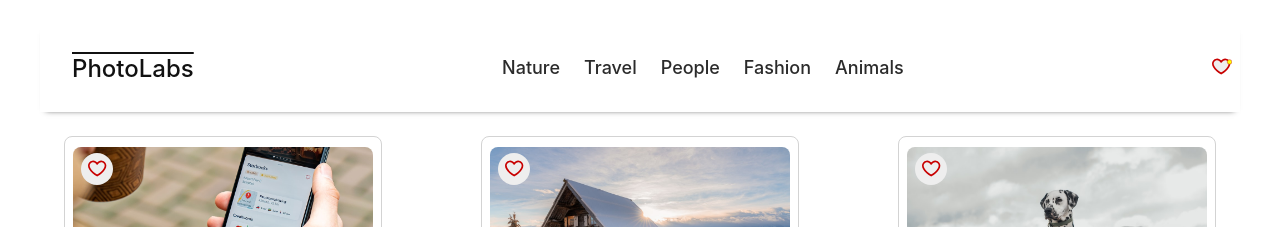
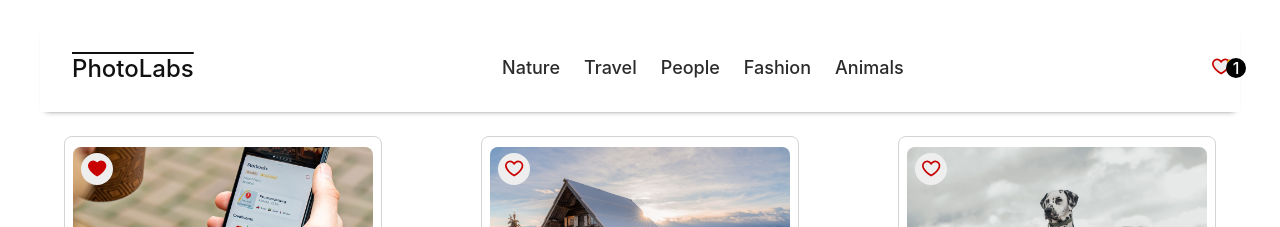
Before and after one commit to moastra/photolabs, a React (Create React App) app in the folder frontend/: page / in a window 1280 px wide. Both pictures are taken after a click on the element 97 px from the left and 169 px from the top of the page. Shown: the top 227 px of the page. Built offline with nearby package versions, Linux system fonts and the light colour scheme; the HTML template or start-up script is replaced by a standard one.

Commit message:
fixed the like button to properly fill and the counter now properly shows how many liked photos

```diff
--- a/frontend/src/components/FavBadge.jsx
+++ b/frontend/src/components/FavBadge.jsx
@@ -3,12 +3,17 @@
 
 import '../styles/FavBadge.scss';
 
-const FavBadge = ({ isFavPhotoExist }) => {
+const FavBadge = ({ isFavPhotoExist, favoriteCount }) => {
   return (
     <div className='fav-badge'>
       <FavIcon displayAlert={!!isFavPhotoExist}/>
+      {isFavPhotoExist && (
+        <div className="fav-badge__count">
+          <span>{favoriteCount}</span>
+        </div>
+      )}
     </div>
-  )
+  );
 };
 
 export default FavBadge;
--- a/frontend/src/components/PhotoFavButton.jsx
+++ b/frontend/src/components/PhotoFavButton.jsx
@@ -3,20 +3,14 @@
 import FavIcon from './FavIcon';
 import '../styles/PhotoFavButton.scss';
 
-function PhotoFavButton() {
-  const [isFavorited, setIsFavorited] = useState(false);
-
-  const toggleFavorite = useCallback(() => {
-    setIsFavorited((prevState) => !prevState);
-  }, []);
-
+const PhotoFavButton = ({isFavorite, onClick}) => {
   return (
     <div
-      className={`photo-list__fav-icon ${isFavorited ? 'active' : 'inactive'}`}
-      onClick={toggleFavorite}
+      className={`photo-list__fav-icon ${isFavorite ? 'active' : 'inactive'}`}
+      onClick={onClick}
     >
       <div className="photo-list__fav-icon-svg">
-        <FavIcon filled={isFavorited} />
+        <FavIcon selected={isFavorite} />
       </div>
     </div>
   );
--- a/frontend/src/components/PhotoList.jsx
+++ b/frontend/src/components/PhotoList.jsx
@@ -1,20 +1,18 @@
 import React from "react";
 import PhotoListItem from "./PhotoListItem";
-import photos from "mocks/photos";
 import "../styles/PhotoList.scss";
 
 
 
-const PhotoList = () => {
+const PhotoList = ({photos, favoritePhotos, toggleFavorite}) => {
   return (
     <ul className="photo-list">
-      {photos.map(({ id, urls, user, location }) =>(
-        <li key={id}>
+      {photos.map(( photo ) =>(
+        <li key={photo.id}>
           <PhotoListItem
-            imageSource={urls.regular}
-            profile={user.profile}
-            username={user.username}
-            location={location}
+            photo={photo}
+            isFavorite={favoritePhotos.includes(photo.id)}
+            toggleFavorite={toggleFavorite}
           />
         </li>
       ))}
--- a/frontend/src/components/PhotoListItem.jsx
+++ b/frontend/src/components/PhotoListItem.jsx
@@ -2,17 +2,20 @@
 import PhotoFavButton from "./PhotoFavButton";
 import "../styles/PhotoListItem.scss";
 
-const PhotoListItem = ({ imageSource, profile, username, location }) => {
+const PhotoListItem = ({ photo, isFavorite, toggleFavorite }) => {
   return (
     <div className="photo-list__item">
-      <PhotoFavButton />
-      <img src={imageSource} alt="Photo" className="photo-list__image" />
+      <PhotoFavButton
+      isFavorite={isFavorite}
+      onClick={() => toggleFavorite(photo.id)}
+      />
+      <img src={photo.urls.regular} alt="Photo" className="photo-list__image" />
       <div className="photo-list__user-details">
-        <img src={profile} alt="Profile" className="photo-list__user-profile" />
+        <img src={photo.user.profile} alt="Profile" className="photo-list__user-profile" />
         <div className="photo-list__user-info">
-          <div className="photo-list__user-name">{username}</div>
+          <div className="photo-list__user-name">{photo.user.username}</div>
           <div className="photo-list__user-location">
-            {location.city}, {location.country}
+            {photo.location.city}, {photo.location.country}
           </div>
         </div>
       </div>
--- a/frontend/src/components/TopNavigationBar.jsx
+++ b/frontend/src/components/TopNavigationBar.jsx
@@ -1,16 +1,16 @@
 import React from 'react';
 import FavBadge from './FavBadge';
 import TopicList from './TopicList';
-import topics from 'mocks/topics';
+
 import '../styles/TopNavigationBar.scss'
 
 
-const TopNavigation = () => {
+const TopNavigation = ({topics, favoriteCount}) => {
   return (
     <div className="top-nav-bar">
       <span className="top-nav-bar__logo">PhotoLabs</span>
       <TopicList topics={topics} />
-      <FavBadge isFavPhotoExist={true} />
+      <FavBadge isFavPhotoExist={favoriteCount > 0} favoriteCount={favoriteCount} />
     </div>
   )
 }
--- a/frontend/src/components/TopicList.jsx
+++ b/frontend/src/components/TopicList.jsx
@@ -1,9 +1,9 @@
 import React from "react";
 import TopicListItem from "./TopicListItem";
-import topics from "mocks/topics";
+
 import "../styles/TopicList.scss";
 
-const TopicList = () => {
+const TopicList = ({topics}) => {
   return (
     <div className="top-nav-bar__topic-list">
       {topics.map(({id, title}) => (
--- a/frontend/src/routes/HomeRoute.jsx
+++ b/frontend/src/routes/HomeRoute.jsx
@@ -1,17 +1,30 @@
-import React from 'react';
+import React, {useState} from 'react';
 import TopNavigation from 'components/TopNavigationBar';
 import PhotoList from 'components/PhotoList';
-import topics from 'mocks/topics';
-import photos from 'mocks/photos';
+
 import '../styles/HomeRoute.scss';
 
 
 
-const HomeRoute = () => {
+const HomeRoute = ({ photos, topics}) => {
+  const [favoritePhotos, setFavoritePhotos] = useState([]);
+
+  const toggleFavorite = (photoId) => {
+    setFavoritePhotos((prevFavorites) =>
+      prevFavorites.includes(photoId)
+        ? prevFavorites.filter((id) => id !== photoId)
+        : [...prevFavorites, photoId]
+    );
+  };
+
   return (
     <div className="home-route">
-      <TopNavigation topics={topics} />
-      <PhotoList photos={photos} />
+      <TopNavigation topics={topics} favoriteCount={favoritePhotos.length} />
+      <PhotoList
+      photos={photos}
+      favoritePhotos={favoritePhotos}
+      toggleFavorite={toggleFavorite}
+       />
     </div>
   );
 };
```
